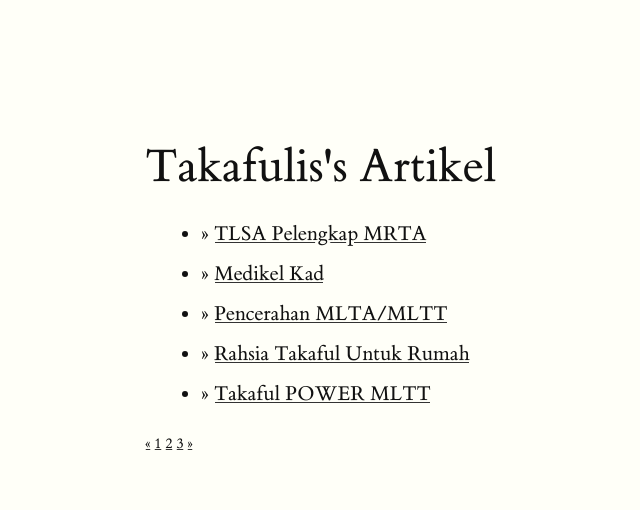
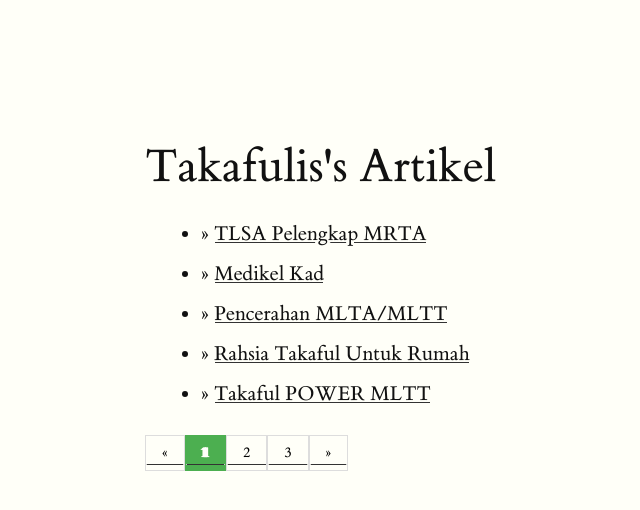
Before and after one commit to takafulis/takafulis.github.io, a Jekyll site: the page built from artikel/index.html, in a window 1280 px wide. Shown: the top 510 px of the page, without its empty margins (15-655 px from the left). Built offline with Jekyll 4.4.1, drawn with Linux system fonts in a browser that asks for light colours; the list of posts is cut into pages by our own code.

Commit message:
Update index.html

```diff
--- a/artikel/index.html
+++ b/artikel/index.html
@@ -14,7 +14,7 @@ layout: default5
 	{% endif %}
 
 {% if paginator.total_pages > 1 %}
-  <div class="paginator">
+  <div class="pagination">
         <a href="{% if paginator.previous_page == 1 %}/artikel/{% else %}{{ paginator.previous_page_path }}{% endif %}">
           &laquo;</a>
       {% for page in (1..paginator.total_pages) %}
```
